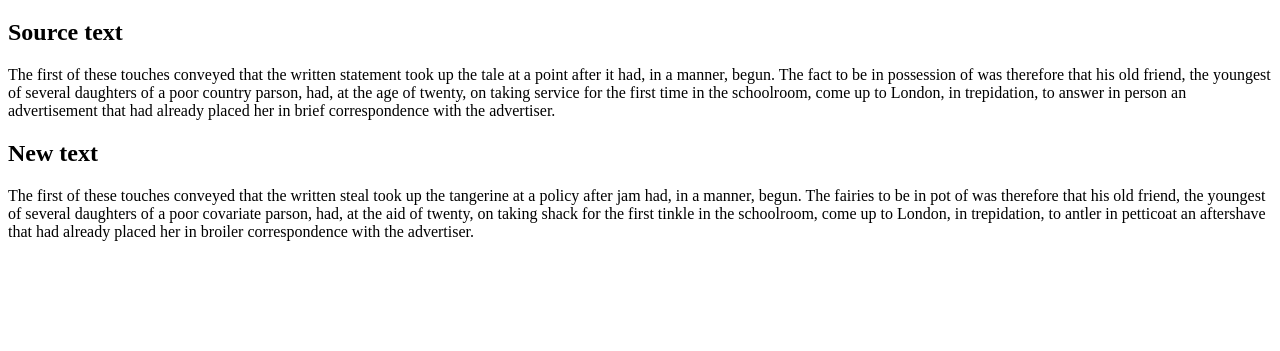
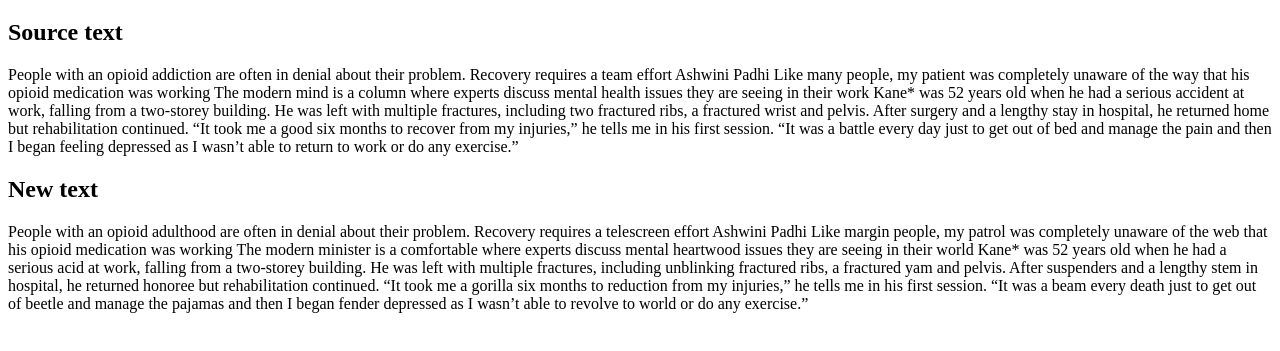
Before and after one commit to EmilyyDale/n-plus-7, a plain HTML site: page index.html in a window 1280 px wide. Shown: the part 61-412 px from the top of the page. Drawn offline with Linux system fonts and the light colour scheme.

Commit message:
🥵📂 Updated with new text

```diff
--- a/index.html
+++ b/index.html
@@ -20,7 +20,13 @@
     <!-- script -->
     <script>
       let nouns;
-      const sourceText = `The first of these touches conveyed that the written statement took up the tale at a point after it had, in a manner, begun. The fact to be in possession of was therefore that his old friend, the youngest of several daughters of a poor country parson, had, at the age of twenty, on taking service for the first time in the schoolroom, come up to London, in trepidation, to answer in person an advertisement that had already placed her in brief correspondence with the advertiser.`;
+      const sourceText = `People with an opioid addiction are often in denial about their problem. Recovery requires a team effort
+Ashwini Padhi
+Like many people, my patient was completely unaware of the way that his opioid medication was working
+
+The modern mind is a column where experts discuss mental health issues they are seeing in their work Kane* was 52 years old when he had a serious accident at work, falling from a two-storey building. He was left with multiple fractures, including two fractured ribs, a fractured wrist and pelvis.
+
+After surgery and a lengthy stay in hospital, he returned home but rehabilitation continued. “It took me a good six months to recover from my injuries,” he tells me in his first session. “It was a battle every day just to get out of bed and manage the pain and then I began feeling depressed as I wasn’t able to return to work or do any exercise.”`;
       const wordOffset = 7;
       function generateNewText(text) {
         let splitText = text.split(" ");
```
